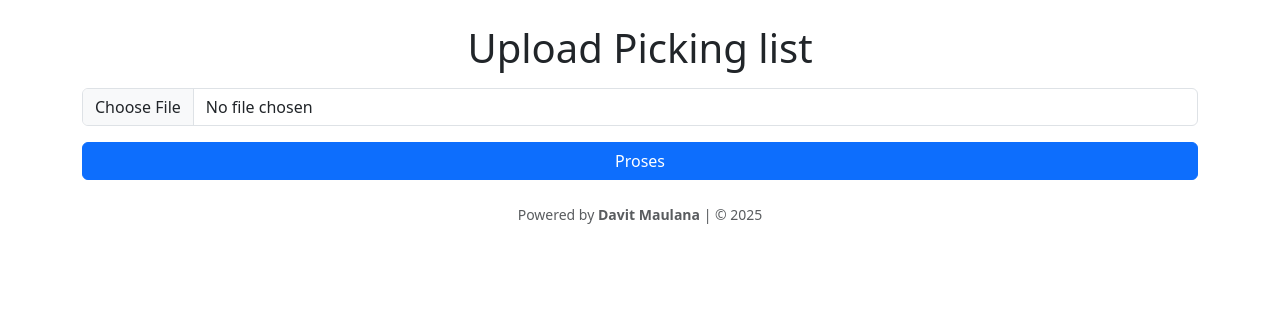
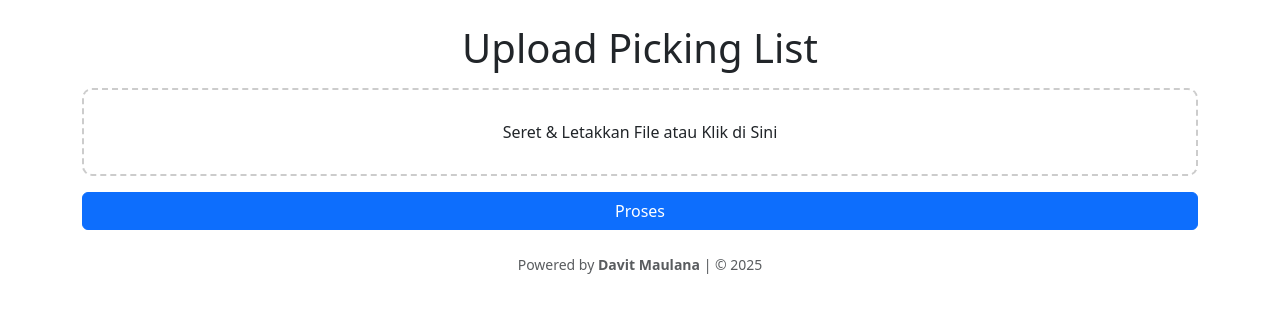
Before and after one commit to ainxpro6/kangpoksu, a Flask app: page / in a window 1280 px wide. Shown: the top 313 px of the page. Run offline with Flask 3, Linux system fonts and the light colour scheme; some libraries are stand-ins or nearby versions.

Commit message:
index.html

```diff
--- a/templates/index.html
+++ b/templates/index.html
@@ -5,10 +5,11 @@
     <meta name="viewport" content="width=device-width, initial-scale=1.0">
     <title>Upload File PDF</title>
     <link href="https://cdn.jsdelivr.net/npm/bootstrap@5.3.0/dist/css/bootstrap.min.css" rel="stylesheet">
+    <script src="https://code.jquery.com/jquery-3.6.0.min.js"></script>
 </head>
 <body>
     <div class="container mt-4">
-        <h1 class="text-center">Upload Picking list</h1>
+        <h1 class="text-center">Upload Picking List</h1>
 
         <!-- Menampilkan pesan error -->
         {% with messages = get_flashed_messages(with_categories=true) %}
@@ -23,28 +24,73 @@
             {% endif %}
         {% endwith %}
 
-        <form method="POST" enctype="multipart/form-data" class="mt-3">
+        <form method="POST" enctype="multipart/form-data" class="mt-3" id="upload-form">
             <div class="mb-3">
-                <input type="file" name="file" class="form-control" required accept=".pdf, .xlsx">
+                <div class="drop-zone" id="drop-zone">
+                    <span class="drop-zone-text">Seret & Letakkan File atau Klik di Sini</span>
+                    <input type="file" name="file" class="form-control d-none" required accept=".pdf, .xlsx" id="file-input">
+                </div>
+                <p id="file-name" class="text-muted text-center mt-2"></p>
             </div>
-            <button type="submit" class="btn btn-primary w-100">Proses</button>
+            <button type="submit" class="btn btn-primary w-100">
+                <i class="bi bi-cloud-upload"></i> Proses
+            </button>
         </form>
 
-		<!-- Kredit -->
-		<div class="text-center mt-4 text-muted" style="font-size: 14px;">
-		Powered by <strong>Davit Maulana</strong> | &copy; 2025
+        <!-- Kredit -->
+        <div class="text-center mt-4 text-muted" style="font-size: 14px;">
+            Powered by <strong>Davit Maulana</strong> | &copy; 2025
+        </div>
     </div>
 
-	<script>
-    setTimeout(function () {
-        let alerts = document.querySelectorAll(".alert");
-        alerts.forEach(alert => {
-            alert.style.transition = "opacity 0.5s";
-            alert.style.opacity = "0";
-            setTimeout(() => alert.remove(), 500);
+    <script>
+        document.addEventListener("DOMContentLoaded", function() {
+            let fileInput = document.getElementById("file-input");
+            let dropZone = document.getElementById("drop-zone");
+            let fileNameDisplay = document.getElementById("file-name");
+
+            dropZone.addEventListener("click", function() {
+                fileInput.click();
+            });
+
+            fileInput.addEventListener("change", function() {
+                if (fileInput.files.length > 0) {
+                    fileNameDisplay.textContent = "File: " + fileInput.files[0].name;
+                }
+            });
+
+            dropZone.addEventListener("dragover", function(event) {
+                event.preventDefault();
+                dropZone.classList.add("border-primary");
+            });
+
+            dropZone.addEventListener("dragleave", function() {
+                dropZone.classList.remove("border-primary");
+            });
+
+            dropZone.addEventListener("drop", function(event) {
+                event.preventDefault();
+                dropZone.classList.remove("border-primary");
+                if (event.dataTransfer.files.length > 0) {
+                    fileInput.files = event.dataTransfer.files;
+                    fileNameDisplay.textContent = "File: " + fileInput.files[0].name;
+                }
+            });
         });
-    }, 5000);  // 5000ms = 5 detik
-	</script>
+    </script>
 
+    <style>
+        .drop-zone {
+            border: 2px dashed #ccc;
+            padding: 30px;
+            text-align: center;
+            cursor: pointer;
+            border-radius: 10px;
+            transition: border-color 0.3s;
+        }
+        .drop-zone:hover {
+            border-color: #007bff;
+        }
+    </style>
 </body>
 </html>
```
